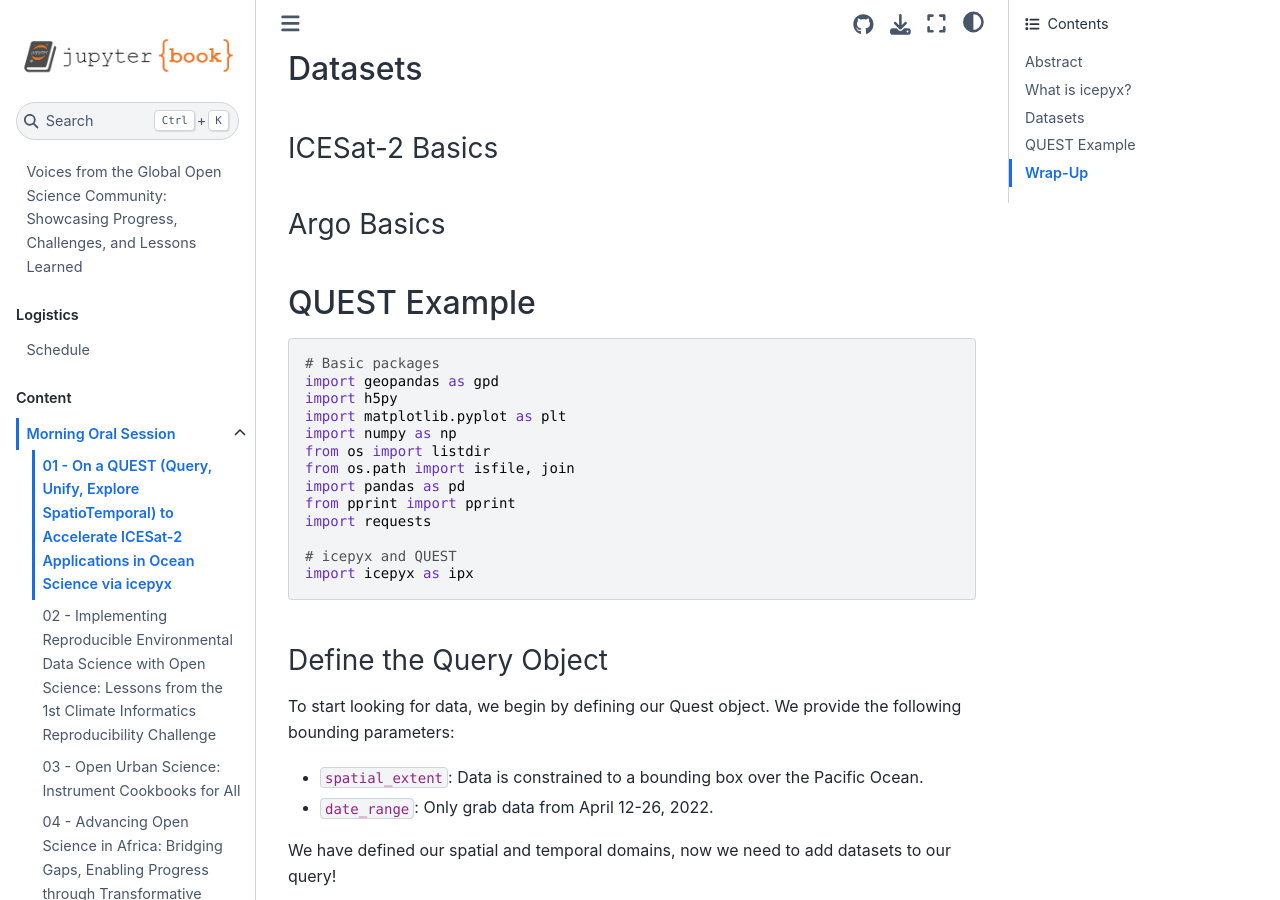
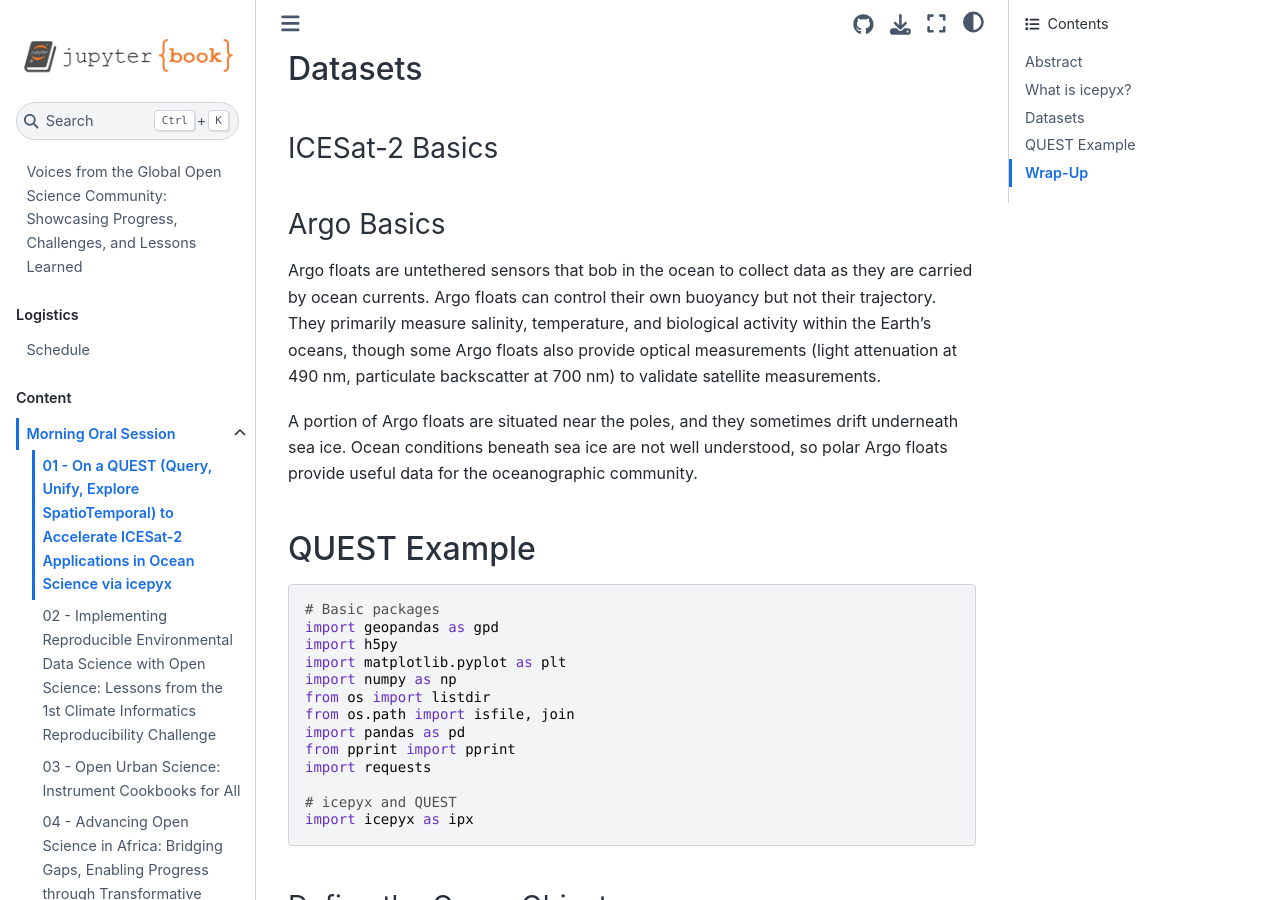
Before and after one commit to lauracion/jupyterbook-2023, a Jupyter Book: the page built from speaker_content/01-morning-oral-session/01-bisson.md, in a window 1280 px wide and 900 px high, scrolled down 1119 px. Built offline with Jupyter Book 1.0.4 settings and Sphinx 7.4.7 and the Sphinx Book theme 1.1.4, drawn with Linux system fonts in a browser that asks for light colours; pages that are not in the unit, such as notebooks, are missing from menus.

Commit message:
Added basic information about Argo.

````diff
--- a/speaker_content/01-morning-oral-session/01-bisson.md
+++ b/speaker_content/01-morning-oral-session/01-bisson.md
@@ -19,7 +19,9 @@ The QUEST (Query, Unify, Explore SpatioTemporal) Python software library aims to
 ### ICESat-2 Basics
 
 ### Argo Basics
+Argo floats are untethered sensors that bob in the ocean to collect data as they are carried by ocean currents. Argo floats can control their own buoyancy but not their trajectory. They primarily measure salinity, temperature, and biological activity within the Earth's oceans, though some Argo floats also provide optical measurements (light attenuation at 490 nm, particulate backscatter at 700 nm) to validate satellite measurements.
 
+A portion of Argo floats are situated near the poles, and they sometimes drift underneath sea ice. Ocean conditions beneath sea ice are not well understood, so polar Argo floats provide useful data for the oceanographic community.
 
 ## QUEST Example
 ```python
````
